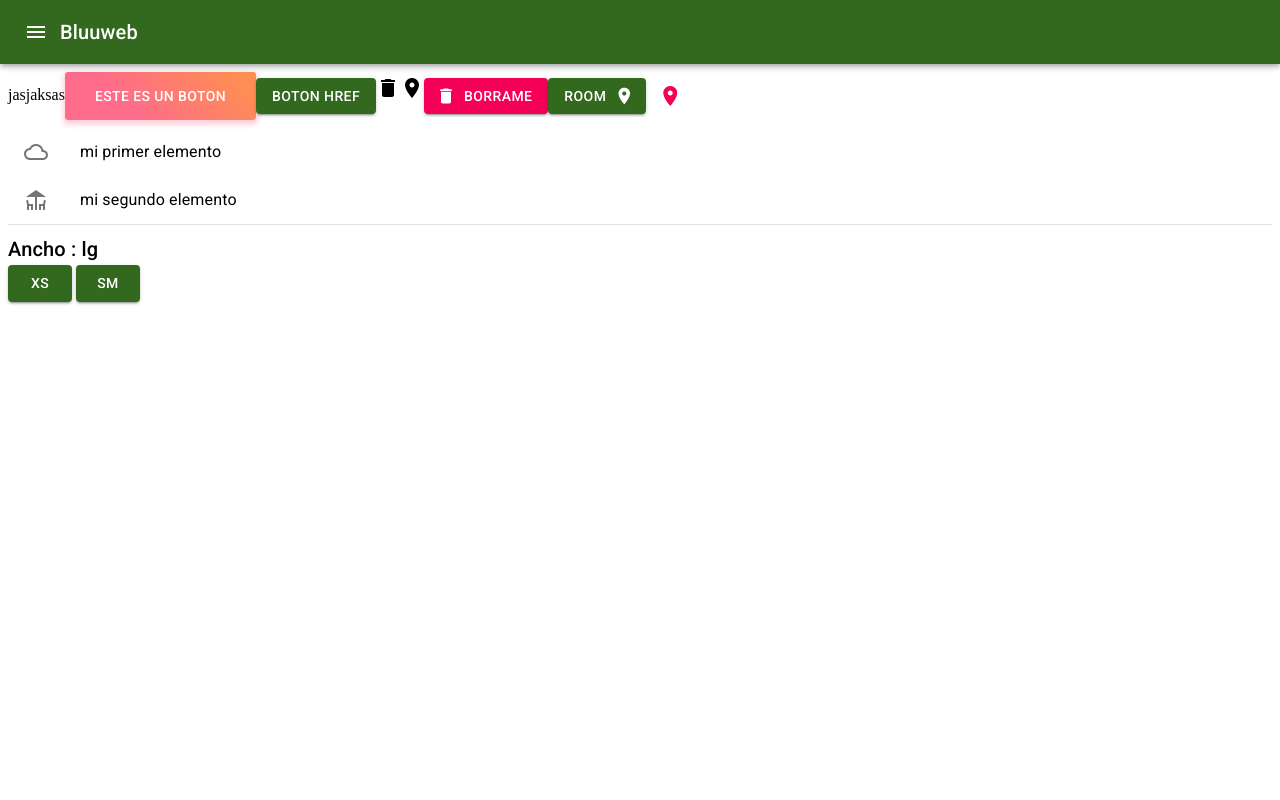
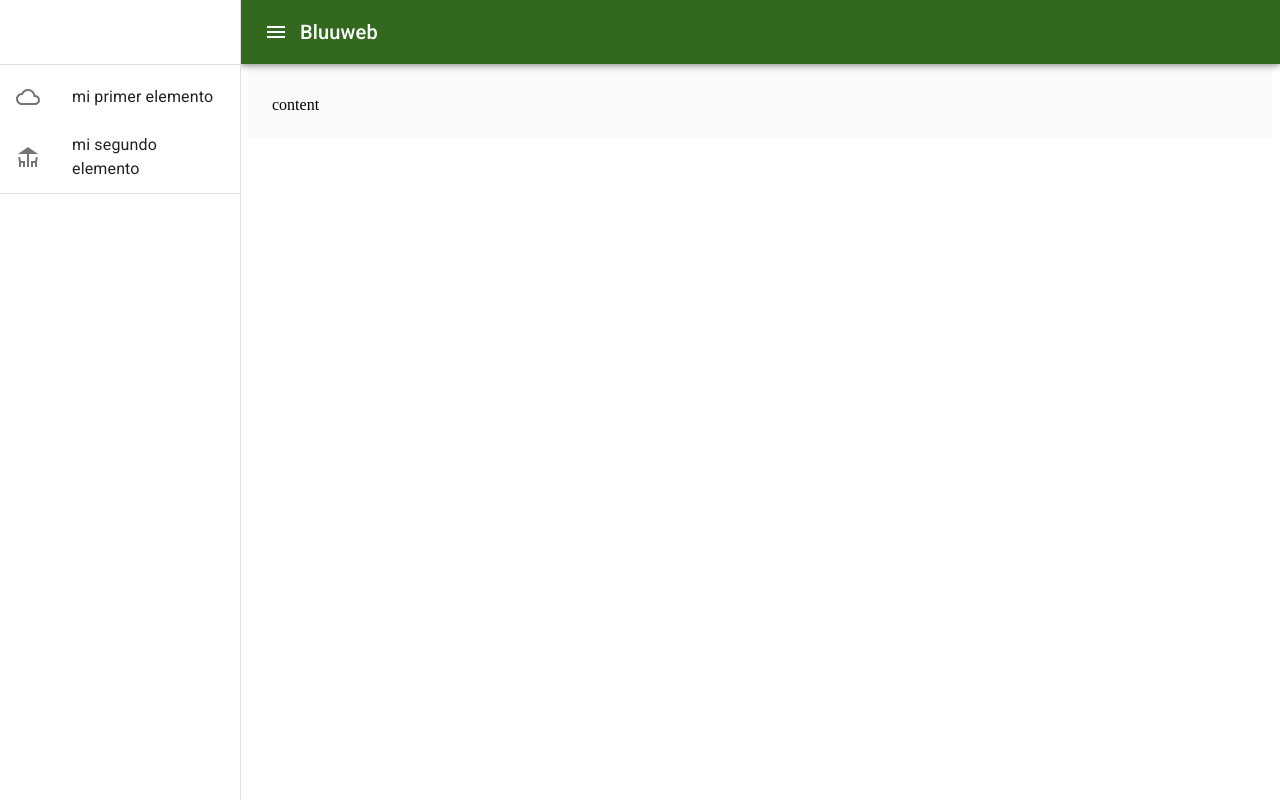
Before and after one commit to Damian-16/Material-Ui-examples, a React (Create React App) app: page / in a window 1280 px wide. Built offline with nearby package versions, Linux system fonts and the light colour scheme.

Commit message:
agregado el drawer y modificaciones del codigo menores

```diff
--- a/src/App.jsx
+++ b/src/App.jsx
@@ -8,6 +8,7 @@ import theme from './temaConfig';
 import Navbar from './components/Navbar';
 import Listas from './components/Lista';
 import Oculto from './components/Oculto';
+import Contenedor from './components/Contenedor';
 
 const useStyles = makeStyles({
   BotonPersonalizado:{
@@ -29,30 +30,8 @@ function App() {
 
   return (
     <ThemeProvider theme={theme}>
-      <Navbar/>
-  <div>
-    jasjaksas
-    <Button className={classes.BotonPersonalizado}>ESTE ES UN BOTON</Button>
-    <Button variant='contained' color="primary" href="https://getbootstrap.com/docs/5.0/helpers/position/">
-      Boton href
-    </Button>
-    <DeleteIcon />
-    <Icon>room</Icon>
-    <Button variant="contained" color="secondary" startIcon={<DeleteIcon/>}>
-      BORRAME
-    </Button>
-    <Button variant="contained" color="primary" endIcon={<Icon>room</Icon>}>
-      ROOM
-    </Button>
-    <IconButton aria-label="delete">
-      <Icon color="secondary">room</Icon>
 
-    </IconButton>
-
-
-  </div>
-  <Listas/>
-  <Oculto/>
+   <Contenedor/>
   </ThemeProvider>
   );
 }
--- /dev/null
+++ b/src/components/Cajon.jsx
@@ -0,0 +1,35 @@
+import { makeStyles,Drawer, Divider } from '@material-ui/core'
+import React from 'react'
+import Listas from './Lista'
+
+const drawerWidth = 240
+const estilos = makeStyles(theme => ({
+    drawer:{
+        width:drawerWidth,
+        flexShrink:0,
+    },
+    drawerPaper:{
+        width:drawerWidth,
+    },
+    toolbar:theme.mixins.toolbar
+}))
+
+const Cajon = () => {
+    const classes = estilos()
+    return (
+       <Drawer
+       className={classes.drawer}
+       variant="permanent"
+       classes={{paper:classes.drawerPaper}}
+       anchor="left">
+           <div className={classes.toolbar}></div>
+           <Divider/>
+           <Listas/>
+
+
+
+       </Drawer>
+    )
+}
+
+export default Cajon
--- /dev/null
+++ b/src/components/Contenedor.jsx
@@ -0,0 +1,37 @@
+import { makeStyles } from '@material-ui/core'
+import React from 'react'
+import Cajon from './Cajon'
+import Navbar from './Navbar'
+
+
+
+const estilos = makeStyles(theme=>({
+    root:{
+        display:'flex'
+    },
+    toolbar:theme.mixins.toolbar,
+    content:{
+        flexGrow:1,
+        backgroundColor:theme.palette.background.default,
+        padding:theme.spacing(3)
+    },
+}))
+const Contenedor = () => {
+
+   const classes = estilos()
+
+    return (
+        <div className={classes.root}>
+            <Navbar/>
+            <Cajon/>
+           <div className={classes.content}>
+           <div className={classes.toolbar}>
+
+               </div>
+               content
+        </div>
+        </div>
+    )
+}
+
+export default Contenedor
--- a/src/components/Navbar.jsx
+++ b/src/components/Navbar.jsx
@@ -11,14 +11,21 @@ const useStyles = makeStyles(theme=>({
     offset:theme.mixins.toolbar, //va a colocar el alto de forma dinamica
     menuButton:{
         marginRight:theme.spacing(2),//8 x2 =16px de espaciado
+    },
+    title:{
+      flexGrow:1
+    },
+    appBar:{
+      width:`calc(100% - ${240}px)`,
+      marginLeft:240
     }
 }) )
 
 const Navbar = () => {
     const classes = useStyles()
     return (
-        <div>
-            <AppBar position="fixed" color="primary">
+
+            <AppBar position="fixed" color="primary" className={classes.appBar}>
               <Toolbar>
                 <IconButton edge="start" color="inherit" aria-label="menu">
                   <MenuIcon />
@@ -28,9 +35,14 @@ const Navbar = () => {
                 </Typography>
               </Toolbar>
             </AppBar>
-            <div className={classes.offset}></div>
-        </div>
+
+
     )
 }
 
 export default Navbar
+
+
+
+
+{/* <div className={classes.offset}></div> */}
```
Also changed, not shown: src/components/Ejemplos.jsx (added, +42 -0 lines).
